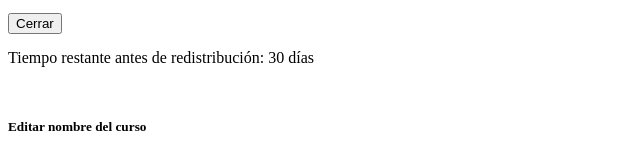
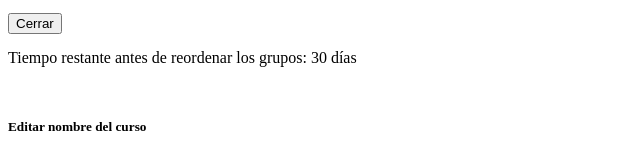
Before and after one commit to javysus/INF-322-Interfaces-2020-2, a website: page generador_1_after.html in a window 1280 px wide. Shown: the part 2855-3020 px from the top of the page, 0-640 px from the left. Drawn offline with nearby package versions, Linux system fonts and the light colour scheme.

Commit message:
detalles finales

```diff
--- a/generador_1_after.html
+++ b/generador_1_after.html
@@ -644,7 +644,7 @@
     <div class="container">
       <div class="row">
         <div style="margin-top: 15px; margin-bottom: 15px;">
-        <span class="col-sm-3 d-inline">Tiempo restante antes de redistribución: 30 días</span>
+        <span class="col-sm-3 d-inline">Tiempo restante antes de reordenar los grupos: 30 días</span>
         </div>
         <div class="progress" class="col-sm-9" style="height: 15px; margin-bottom: 15px;">
           <div class="progress-bar bg-success" role="progressbar" aria-valuenow="1" aria-valuemin="0" aria-valuemax="100" style="width: 1%">
```
Also changed, not shown: cursos.html (+1 -1 lines).
